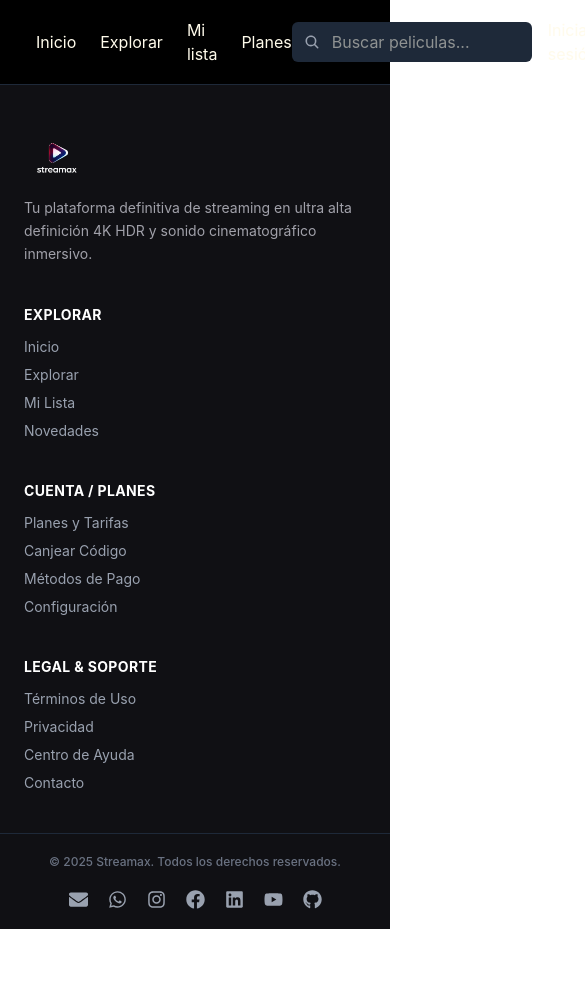
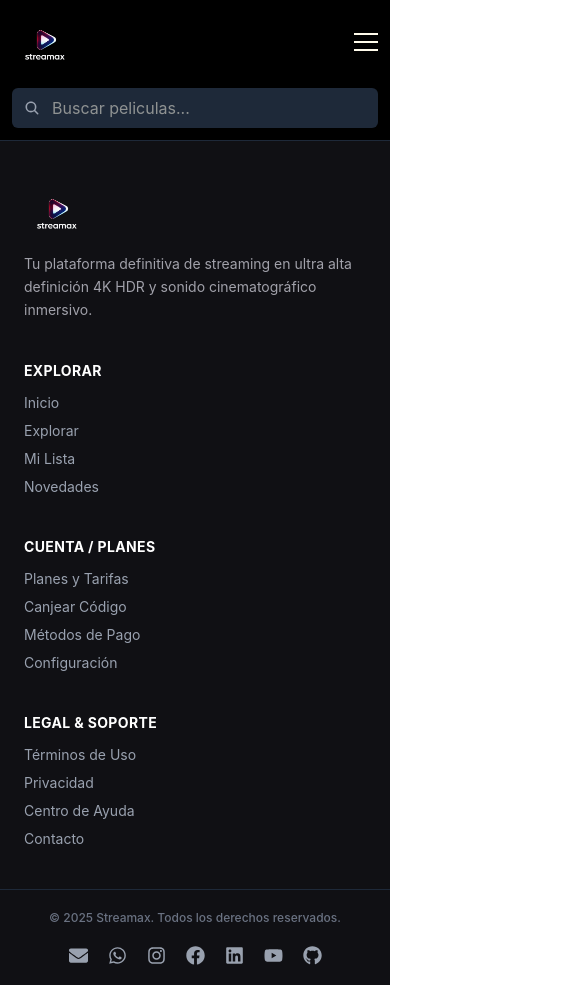
Before and after one commit to luciollanos1234-eng/Streamax, a React (Vite) app: page / in a window 390 px wide. Shown: the top 985 px of the page, 585 px wide, since content can reach past the window. Before the commit the page ends 929 px from the top, so only its background shows below. Built offline with nearby package versions, Linux system fonts and the light colour scheme.

Commit message:
style: hacer responsive y agregar boton hamburguesa en navbar

```diff
--- a/src/components/common/Navbar.tsx
+++ b/src/components/common/Navbar.tsx
@@ -12,6 +12,7 @@ const Navbar = () => {
   const navigate = useNavigate();
   const [busqueda, setBusqueda] = useState("");
   const [usuario, setUsuario] = useState(getCurrentUser());
+  const [menuAbierto, setMenuAbierto] = useState(false);
 
   useEffect(() => {
     const syncUser = () => setUsuario(getCurrentUser());
@@ -31,26 +32,98 @@ const Navbar = () => {
   return (
     <header className="bg-black">
       <nav>
-        <div className="ml-auto flex items-center justify-between p-3">
-          <div className="flex items-center gap-6">
+        <div className="ml-auto flex flex-wrap items-center justify-between gap-4 p-3">
+          <div className="flex w-full flex-wrap items-center justify-between lg:w-auto lg:flex-nowrap lg:gap-6">
             <NavLink to="/">
-              <img src={Logo} alt="Streamax" className="h-15 scale-150" />
+              <img
+                src={Logo}
+                alt="Streamax"
+                className="h-15 scale-100 lg:scale-150"
+              />
             </NavLink>
-            <NavLink to="/" className="text-amber-50">
+            <button
+              type="button"
+              className="flex flex-col gap-1.5 text-amber-50 lg:hidden"
+              aria-label={menuAbierto ? "Cerrar menú" : "Abrir menú"}
+              aria-expanded={menuAbierto}
+              aria-controls="menu-principal"
+              onClick={() => setMenuAbierto(!menuAbierto)}
+            >
+              <span
+                aria-hidden="true"
+                className={`block h-0.5 w-6 bg-current transition-transform ${
+                  menuAbierto ? "translate-y-2 rotate-45" : ""
+                }`}
+              />
+              <span
+                aria-hidden="true"
+                className={`block h-0.5 w-6 bg-current transition-opacity ${
+                  menuAbierto ? "opacity-0" : ""
+                }`}
+              />
+              <span
+                aria-hidden="true"
+                className={`block h-0.5 w-6 bg-current transition-transform ${
+                  menuAbierto ? "-translate-y-2 -rotate-45" : ""
+                }`}
+              />
+            </button>
+            <div
+              id="menu-principal"
+              className={`${
+                menuAbierto ? "flex" : "hidden"
+              } w-full flex-col gap-4 pt-4 lg:flex lg:w-auto lg:flex-row lg:pt-0`}
+            >
+              <NavLink
+                to="/"
+                className="text-amber-50"
+                onClick={() => setMenuAbierto(false)}
+              >
                 Inicio
               </NavLink>
-            <NavLink to="/Explorer" className="text-amber-50">
+              <NavLink
+                to="/Explorer"
+                className="text-amber-50"
+                onClick={() => setMenuAbierto(false)}
+              >
                 Explorar
               </NavLink>
-            <NavLink to="/" className="text-amber-50">
+              <NavLink
+                to="/"
+                className="text-amber-50"
+                onClick={() => setMenuAbierto(false)}
+              >
                 Mi lista
               </NavLink>
-            <NavLink to="/planes" className="text-amber-50">
+              <NavLink
+                to="/planes"
+                className="text-amber-50"
+                onClick={() => setMenuAbierto(false)}
+              >
                 Planes
               </NavLink>
+              {!usuario && (
+                <>
+                  <NavLink
+                    to="/Login"
+                    className="text-amber-50 lg:hidden"
+                    onClick={() => setMenuAbierto(false)}
+                  >
+                    Iniciar sesión
+                  </NavLink>
+                  <NavLink
+                    to="/Register"
+                    className="text-amber-50 lg:hidden"
+                    onClick={() => setMenuAbierto(false)}
+                  >
+                    Registrarse
+                  </NavLink>
+                </>
+              )}
             </div>
-          <div className="flex items-center gap-4">
-            <div className="relative">
+          </div>
+          <div className="flex w-full flex-wrap items-center gap-4 lg:w-auto">
+            <div className="relative w-full sm:w-60">
               {busqueda === "" && (
                 <IoSearch
                   aria-hidden="true"
@@ -63,7 +136,7 @@ const Navbar = () => {
                 onChange={(e) => setBusqueda(e.target.value)}
                 placeholder="Buscar peliculas..."
                 aria-label="Buscar peliculas"
-                className="w-60 rounded-md bg-gray-800 py-2 pl-10 pr-3 text-amber-50"
+                className="w-full rounded-md bg-gray-800 py-2 pl-10 pr-3 text-amber-50"
               />
             </div>
             {usuario ? (
@@ -81,10 +154,13 @@ const Navbar = () => {
               </>
             ) : (
               <>
-                <NavLink to="/Login" className="text-amber-50">
+                <NavLink to="/Login" className="hidden text-amber-50 lg:inline">
                   Iniciar sesión
                 </NavLink>
-                <NavLink to="/Register" className="text-amber-50">
+                <NavLink
+                  to="/Register"
+                  className="hidden text-amber-50 lg:inline"
+                >
                   Registrarse
                 </NavLink>
               </>
```
Lines whose indentation alone changed are shown as unchanged.
